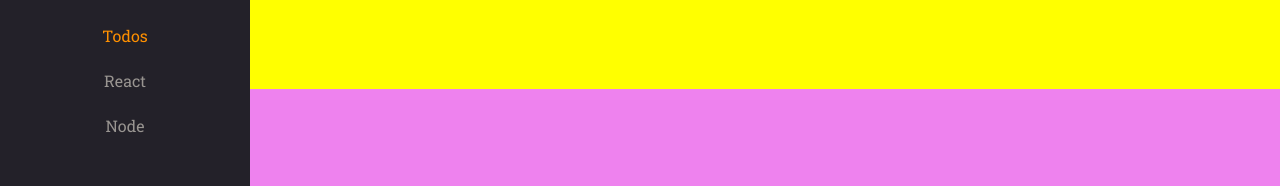
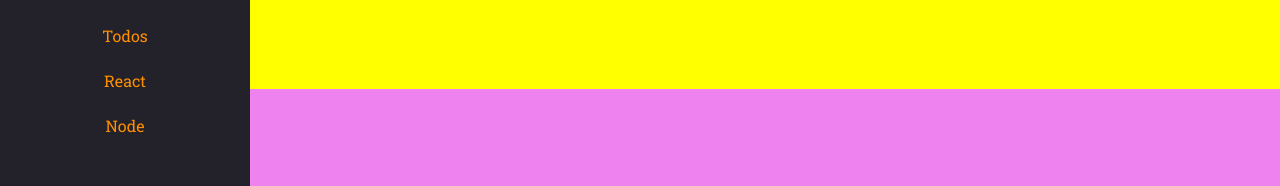
Before and after one commit to leonardo-valentin/rocketnotes, a React (Vite) app: page / in a window 1280 px wide. Shown: the part 144-330 px from the top of the page. Built offline with nearby package versions, Linux system fonts and the light colour scheme.

Commit message:
fix isactive from buttontext bug

```diff
--- a/src/components/ButtonText/index.jsx
+++ b/src/components/ButtonText/index.jsx
@@ -3,7 +3,7 @@ import { Container } from "./style";
 // eslint-disable-next-line react/prop-types, no-unused-vars
 export function ButtonText({ title, isActive = false, ...rest }) {
   return (
-    <Container type="button" isActive={isActive} {...rest}>
+    <Container type="button" $isactive={isActive.toString()} {...rest}>
       {title}
     </Container>
   );
--- a/src/components/ButtonText/style.js
+++ b/src/components/ButtonText/style.js
@@ -2,8 +2,8 @@ import styled from "styled-components";
 
 export const Container = styled.button`
   background: none;
-  color: ${({ theme, isActive }) =>
-    isActive ? theme.COLORS.ORANGE : theme.COLORS.GRAY_100};
+  color: ${({ theme, $isactive }) =>
+    $isactive ? theme.COLORS.ORANGE : theme.COLORS.GRAY_100};
 
   border: none;
   font-size: 1.6rem;
```
